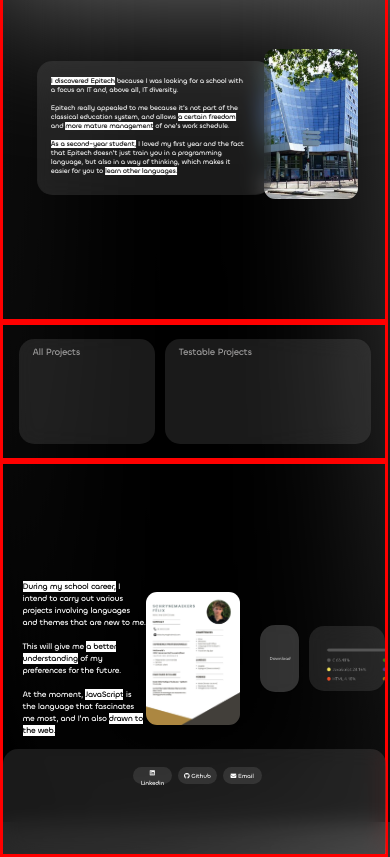
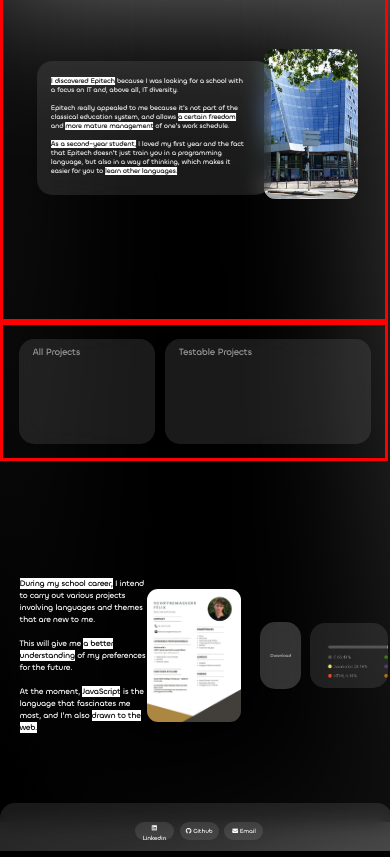
Before and after one commit to felixlvu/My-Folio, a website: page index.html in a window 390 px wide. Shown: the part 866-1723 px from the top of the page. Drawn offline with nearby package versions, Linux system fonts and the light colour scheme.

Commit message:
EDIT: align social square

```diff
--- a/index.html
+++ b/index.html
@@ -491,7 +491,6 @@
       justify-content: center;
       align-items: center;
       z-index: 2;
-      border: 3px solid red;
     }
 
     .img-cv {
@@ -507,8 +506,8 @@
       position: absolute;
       left: 0;
       bottom: 0;
-      width: 93vw;
-      height: 10vh;
+      width: 97.7vw;
+      height: 7vw;
       background-color: rgba( 255,255, 255, 0.1);
       border-radius: 15px 15px 0px 0px;
       padding: 10px;
@@ -516,6 +515,7 @@
       border: none;
       backdrop-filter: blur(10px);
       display: flex;
+      align-items: center;
       justify-content: center;
     }
 
@@ -643,6 +643,12 @@
       }
       .img-cv {
         border-radius: 11px;
+      }
+      .text-epitech {
+        font-size: 1.7vw;
+      }
+      .social-square {
+        width: 95.5vw;
       }
     }
 
```
